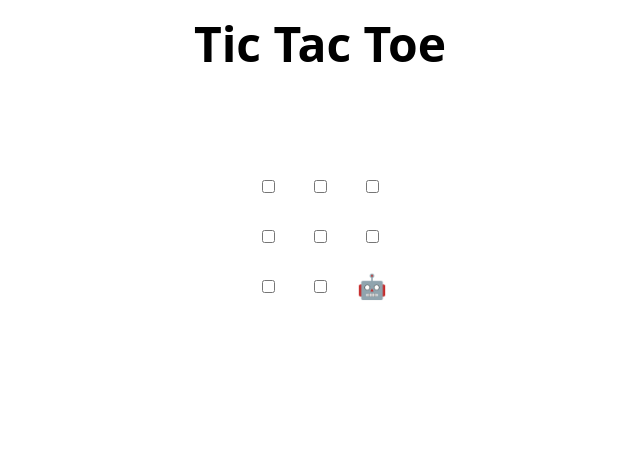
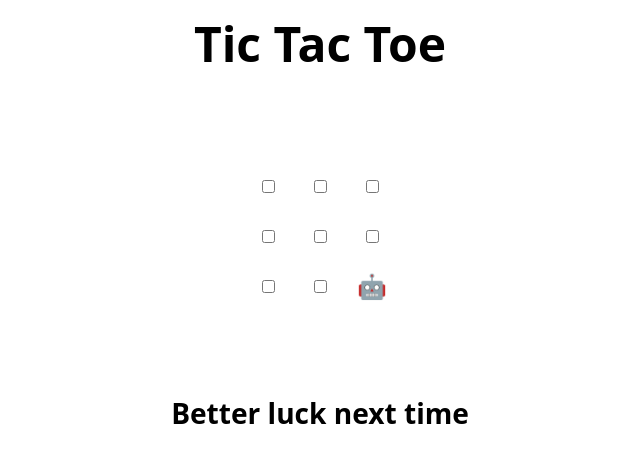
Before and after one commit to PlayersSlayer96/skills-review-pull-requests, a plain HTML site: page index.html in a window 1280 px wide. Shown: the whole page, without its empty margins (320-960 px from the left). Drawn offline with Linux system fonts and the light colour scheme.

Commit message:
Update index.html
Better message for replay

```diff
--- a/index.html
+++ b/index.html
@@ -48,6 +48,7 @@
 </table>
 
 <h2 hidden>Game over, refresh to play again 🧑‍💻 🤖!</h2>
+<h3> Better luck next time <h3>
 
 <script>
   // Initialization
```
